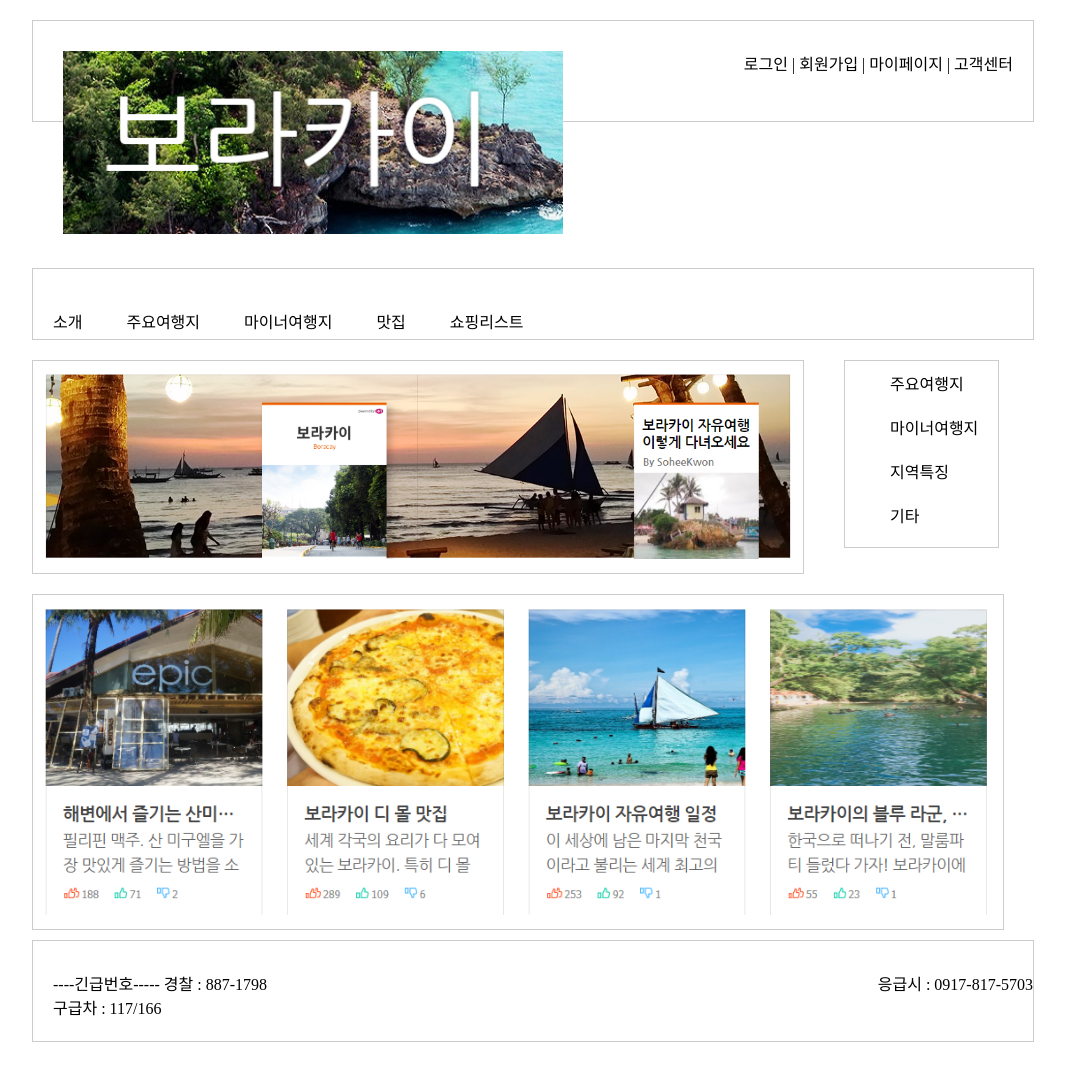
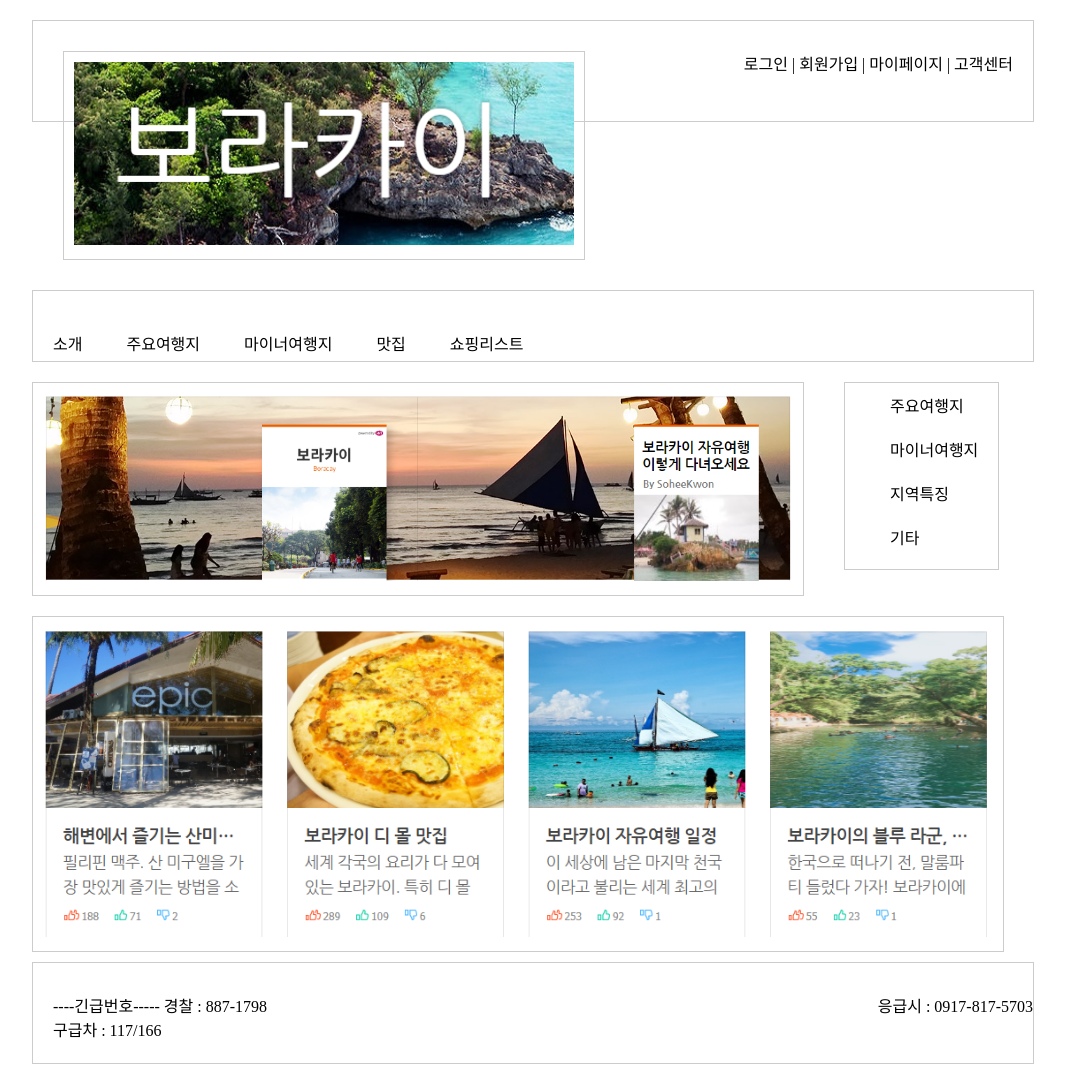
Before and after one commit to eunbi1110/eunbi1110.github.io, a plain HTML site: page index.html in a window 1280 px wide. Shown: the whole page, without its empty margins (118-1183 px from the left). Drawn offline with Linux system fonts and the light colour scheme.

Commit message:
Update index.html

```diff
--- a/index.html
+++ b/index.html
@@ -92,7 +92,9 @@
 	<div id='page'>
 <header>
    <div id='logo'>
+	   <section class="clear">
    <img src='./img/3.PNG' width="500">
+	   </section>
 </div>
 <div id='top'>
 로그인 | 회원가입 | 마이페이지 | 고객센터
```
